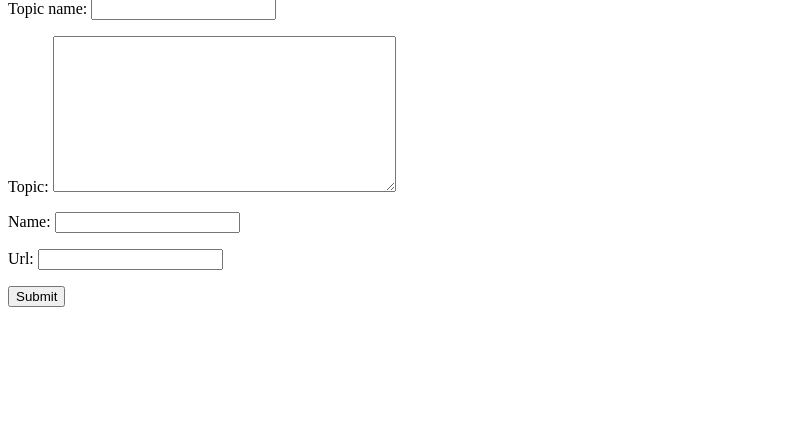
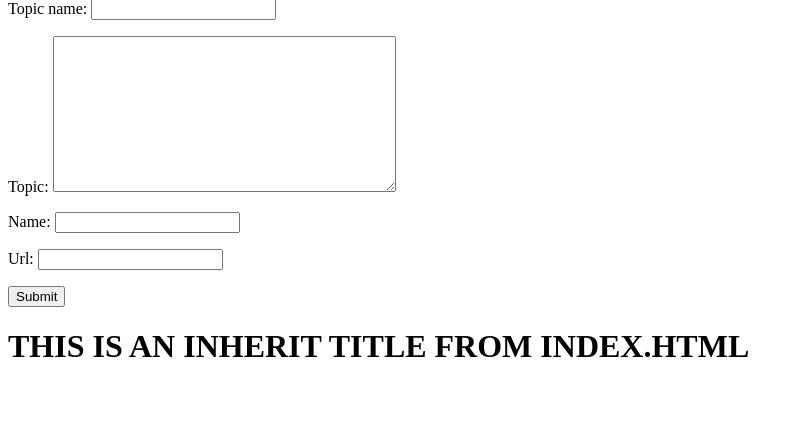
Before and after one commit to RicePad/learning_django, a Django app: page /firstapp/ in a window 1280 px wide. Shown: the part 107-543 px from the top of the page, without its empty margins (0-803 px from the left). Run offline with Django 3.2, Linux system fonts and the light colour scheme.

Commit message:
applied template inheritance

```diff
--- a/templates/first_app/form.html
+++ b/templates/first_app/form.html
@@ -1,4 +1,6 @@
 <!DOCTYPE html>
+{% extends "first_app/index.html" %}
+  {% block body_block %}
     <html lang="en" dir="ltr">
       <head>
         <meta charset="utf-8">
@@ -14,3 +16,4 @@
         </form>
       </body>
     </html>
+{% endblock %}
--- a/templates/first_app/index.html
+++ b/templates/first_app/index.html
@@ -1,13 +1,13 @@
 <!DOCTYPE html>
 {% load staticfiles %}
 <html>
+{% block body_block %}
     <h1>Hello this is index.html </h1>
     {{ insert_me }}
     <img src="{% static "images/jslogo.png" %}" alt="Image not showing up">
     <body>
       <a href="{% url 'firstapp:show_form'%}"> send to form page</a>
       <a href="{% url 'admin:index'%}"> send to admin page</a>
-
       <div>
         {% if access_records %}
           <table>
@@ -31,4 +31,6 @@
         {% endif %}
       </div>
     </body>
+  {% endblock %}
+  <h1>THIS IS AN INHERIT TITLE FROM INDEX.HTML</h1>
 </html>
```
Lines whose indentation alone changed are shown as unchanged.
